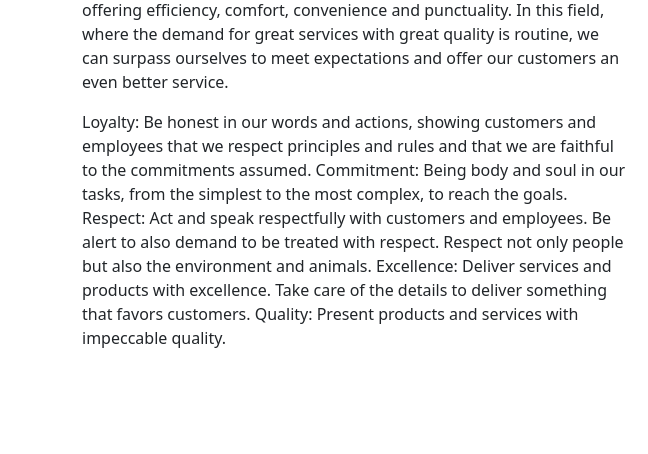
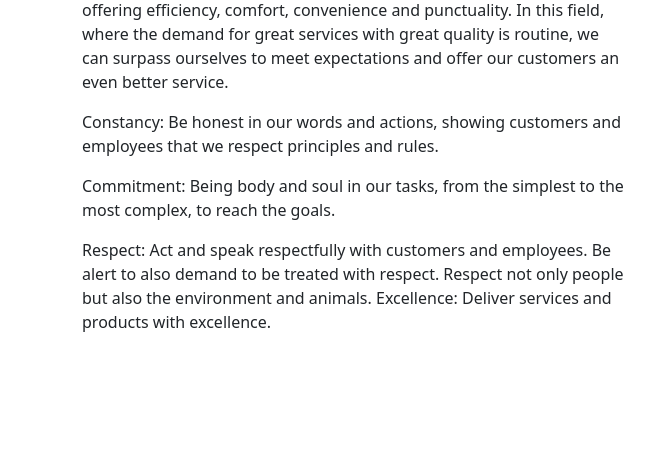
Before and after one commit to RenatoMignella/UknowWhat-cosmetics, a plain HTML site: page about.html in a window 1280 px wide. Shown: the part 265-719 px from the top of the page, 0-648 px from the left. Drawn offline with nearby package versions, Linux system fonts and the light colour scheme.

```diff
--- a/about.html
+++ b/about.html
@@ -64,9 +64,13 @@
                     <p>Our Vision To be a reference in quality of our products with fair prices , offering efficiency, comfort, convenience and punctuality. In this field, where the demand for great services with great quality is routine, we can surpass
                         ourselves to meet expectations and offer our customers an even better service.
                     </p>
-                    <p>Loyalty: Be honest in our words and actions, showing customers and employees that we respect principles and rules and that we are faithful to the commitments assumed. Commitment: Being body and soul in our tasks, from the simplest
-                        to the most complex, to reach the goals. Respect: Act and speak respectfully with customers and employees. Be alert to also demand to be treated with respect. Respect not only people but also the environment and animals. Excellence:
-                        Deliver services and products with excellence. Take care of the details to deliver something that favors customers. Quality: Present products and services with impeccable quality.
+                    <p>Constancy: Be honest in our words and actions, showing customers and employees that we respect principles and rules.
+                       <p> Commitment: Being body and soul in our tasks, from the simplest
+                        to the most complex, to reach the goals.</p>
+                       <p> Respect: Act and speak respectfully with customers and employees. Be alert to also demand to be treated with respect. Respect not only people but also the environment and animals. Excellence:
+                        Deliver services and products with excellence. </p>
+
+
                     </p>
                 </div>
                 <div class="col-md-6">
```
Also changed, not shown: 1 other file.
